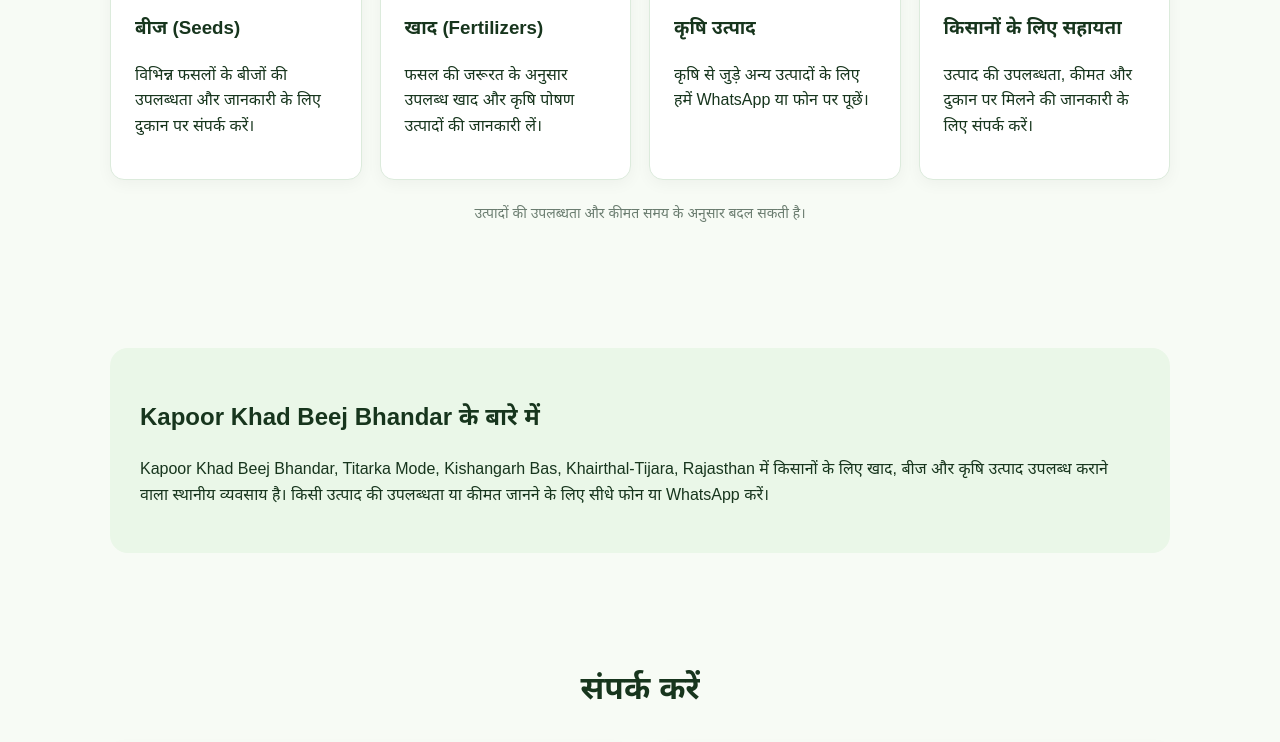
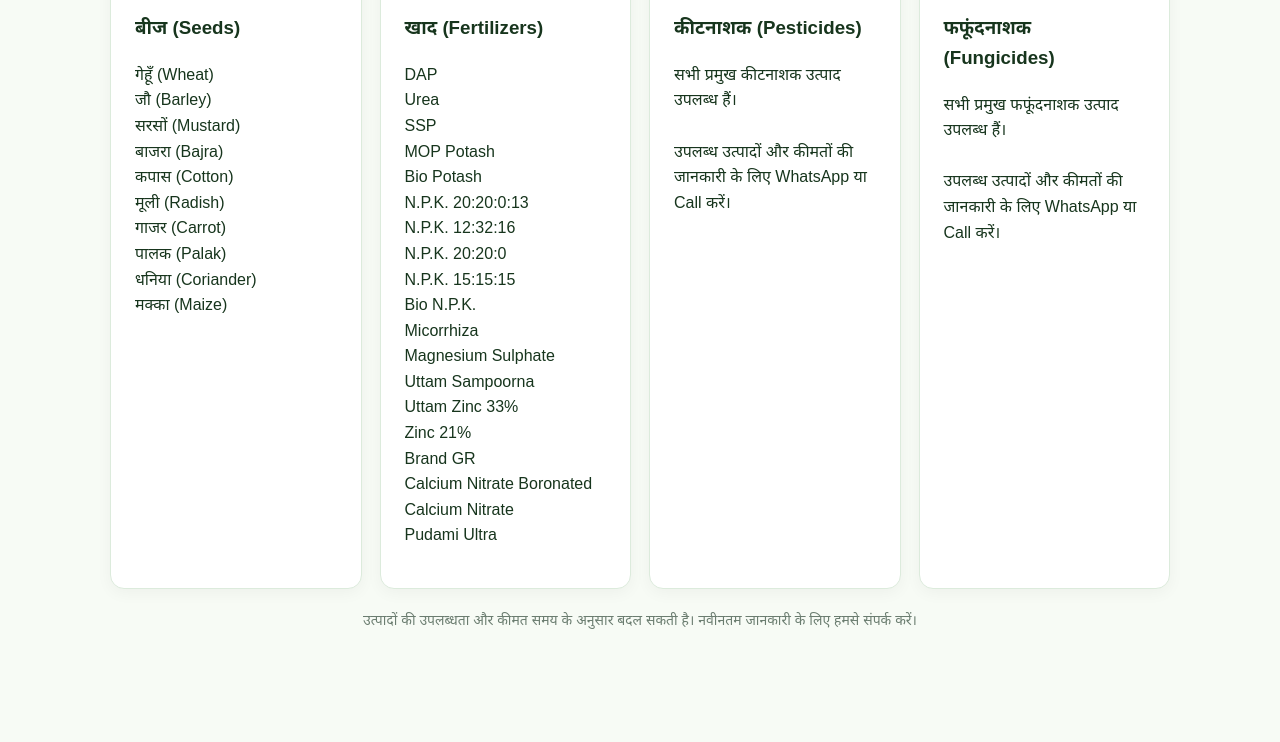
Before and after one commit to kapoorkhadbeejbhandar/kapoorkhadbeejbhandar, a plain HTML site: page index.html in a window 1280 px wide. Shown: the part 697-1439 px from the top of the page. Drawn offline with Linux system fonts and the light colour scheme.

Commit message:
Update index.html

```diff
--- a/index.html
+++ b/index.html
@@ -65,17 +65,83 @@
       <a class="btn call" href="tel:+919079327786">📞 Call करें</a>
     </div>
   </section>
+<section id="products">
+  <h2 class="section-title">हमारे कृषि उत्पाद</h2>
 
-  <section id="products">
-    <h2 class="section-title">हमारे कृषि उत्पाद</h2>
-    <div class="cards">
-      <div class="card"><div class="icon">🌱</div><h3>बीज (Seeds)</h3><p>विभिन्न फसलों के बीजों की उपलब्धता और जानकारी के लिए दुकान पर संपर्क करें।</p></div>
-      <div class="card"><div class="icon">🪴</div><h3>खाद (Fertilizers)</h3><p>फसल की जरूरत के अनुसार उपलब्ध खाद और कृषि पोषण उत्पादों की जानकारी लें।</p></div>
-      <div class="card"><div class="icon">🌾</div><h3>कृषि उत्पाद</h3><p>कृषि से जुड़े अन्य उत्पादों के लिए हमें WhatsApp या फोन पर पूछें।</p></div>
-      <div class="card"><div class="icon">🚜</div><h3>किसानों के लिए सहायता</h3><p>उत्पाद की उपलब्धता, कीमत और दुकान पर मिलने की जानकारी के लिए संपर्क करें।</p></div>
+  <div class="cards">
+
+    <div class="card">
+      <div class="icon">🌱</div>
+      <h3>बीज (Seeds)</h3>
+      <p>
+        गेहूँ (Wheat)<br>
+        जौ (Barley)<br>
+        सरसों (Mustard)<br>
+        बाजरा (Bajra)<br>
+        कपास (Cotton)<br>
+        मूली (Radish)<br>
+        गाजर (Carrot)<br>
+        पालक (Palak)<br>
+        धनिया (Coriander)<br>
+        मक्का (Maize)
+      </p>
     </div>
-    <p class="small" style="text-align:center;margin-top:22px">उत्पादों की उपलब्धता और कीमत समय के अनुसार बदल सकती है।</p>
-  </section>
+
+    <div class="card">
+      <div class="icon">🧪</div>
+      <h3>खाद (Fertilizers)</h3>
+      <p>
+        DAP<br>
+        Urea<br>
+        SSP<br>
+        MOP Potash<br>
+        Bio Potash<br>
+        N.P.K. 20:20:0:13<br>
+        N.P.K. 12:32:16<br>
+        N.P.K. 20:20:0<br>
+        N.P.K. 15:15:15<br>
+        Bio N.P.K.<br>
+        Micorrhiza<br>
+        Magnesium Sulphate<br>
+        Uttam Sampoorna<br>
+        Uttam Zinc 33%<br>
+        Zinc 21%<br>
+        Brand GR<br>
+        Calcium Nitrate Boronated<br>
+        Calcium Nitrate<br>
+        Pudami Ultra
+      </p>
+    </div>
+
+    <div class="card">
+      <div class="icon">🐛</div>
+      <h3>कीटनाशक (Pesticides)</h3>
+      <p>
+        सभी प्रमुख कीटनाशक उत्पाद उपलब्ध हैं।
+        <br><br>
+        उपलब्ध उत्पादों और कीमतों की जानकारी के लिए
+        WhatsApp या Call करें।
+      </p>
+    </div>
+
+    <div class="card">
+      <div class="icon">🍃</div>
+      <h3>फफूंदनाशक (Fungicides)</h3>
+      <p>
+        सभी प्रमुख फफूंदनाशक उत्पाद उपलब्ध हैं।
+        <br><br>
+        उपलब्ध उत्पादों और कीमतों की जानकारी के लिए
+        WhatsApp या Call करें।
+      </p>
+    </div>
+
+  </div>
+
+  <p class="small" style="text-align:center;margin-top:20px">
+    उत्पादों की उपलब्धता और कीमत समय के अनुसार बदल सकती है।
+    नवीनतम जानकारी के लिए हमसे संपर्क करें।
+  </p>
+</section>
 
   <section id="about">
     <div class="about">
```
